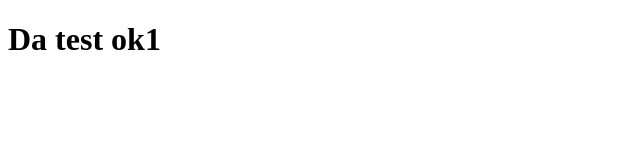
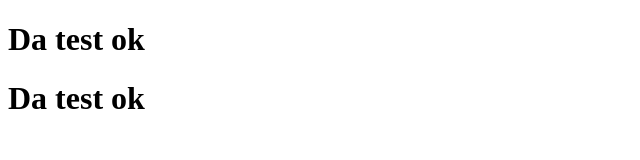
Before and after one commit to toantocdo9x/the-band, a plain HTML site: page index.html in a window 1280 px wide. Shown: the whole page, without its empty margins (0-640 px from the left). Drawn offline with Linux system fonts and the light colour scheme.

Commit message:
Update index.html

```diff
--- a/index.html
+++ b/index.html
@@ -7,6 +7,7 @@
     <title>The bank</title>
 </head>
 <body>
-    <h1>Da test ok</h>1
+    <h1>Da test ok</h>
+    <h1>Da test ok</h>
 </body>
 </html>
```
